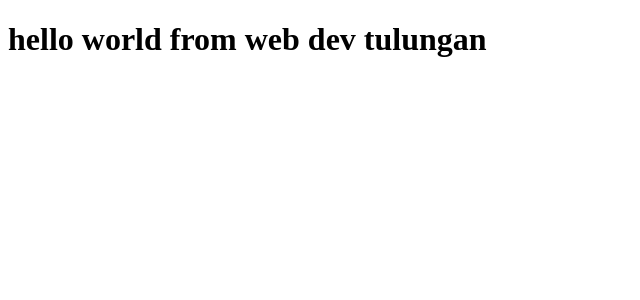
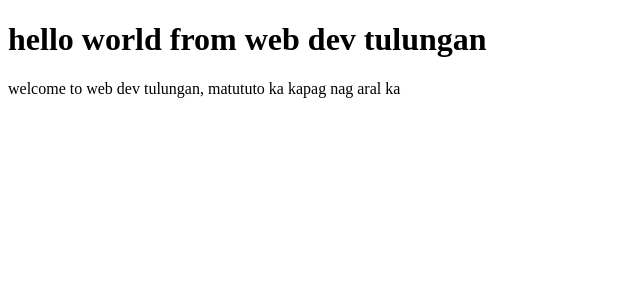
Before and after one commit to royrmagdaong/webdev-tulungan-vue, a Vue app: page / in a window 1280 px wide. Shown: the top 300 px of the page, without its empty margins (0-640 px from the left). Built offline with nearby package versions, Linux system fonts and the light colour scheme.

Commit message:
add paragraph

```diff
--- a/src/App.vue
+++ b/src/App.vue
@@ -1,6 +1,9 @@
 <template>
   <div id="app">
     <h1>hello world from web dev tulungan</h1>
+    <p>
+      welcome to web dev tulungan, matututo ka kapag nag aral ka
+    </p>
   </div>
 </template>
 
```
